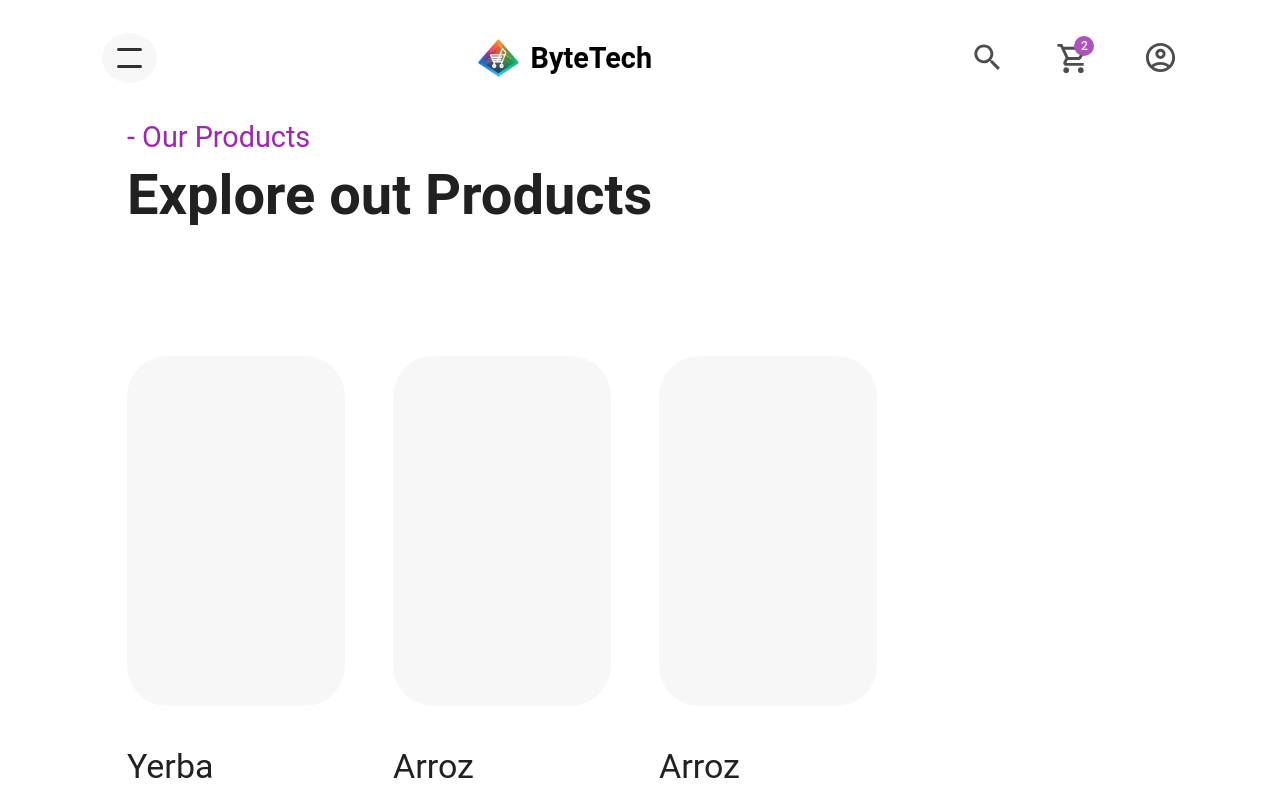
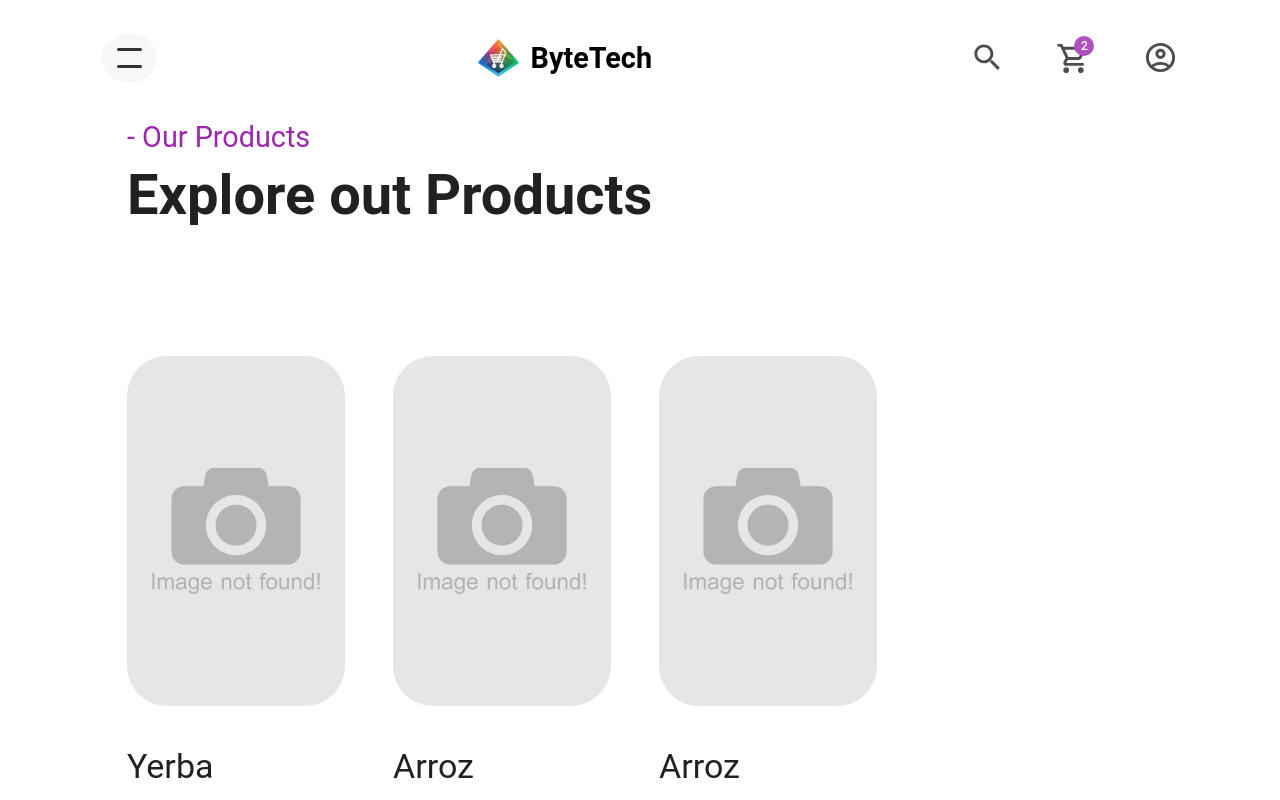
Before and after one commit to RodrigoCazard/PreEntrega--Dos-Cazard, a React (Vite) app: page /PreEntrega--Uno-Cazard/category/desktop in a window 1280 px wide. Shown: the top 800 px of the page. Built offline with nearby package versions, Linux system fonts and the light colour scheme.

Commit message:
commit para probar github pages

```diff
--- a/src/components/ItemDetailContainer/ItemDetail.jsx
+++ b/src/components/ItemDetailContainer/ItemDetail.jsx
@@ -44,7 +44,7 @@ const ItemDetail = ({ id, nombre, precio, img, category, stock }) => {
 
   return (
     <Grid container>
-      <Grid item xs={6} margin={"20px 0px 150px"}>
+      <Grid item sm={12} lg={6} margin={"20px 0px 150px"}>
         <Box textAlign={"center"}>
           <img
             src={Img}
@@ -61,12 +61,14 @@ const ItemDetail = ({ id, nombre, precio, img, category, stock }) => {
 
       <Grid
         item
-        xs={6}
+        sm={12}
+        lg={6}
         width={"100%"}
         margin={"20px 0px 150px"}
         display={"flex"}
         flexDirection={"column"}
         justifyContent={"center"}
+        alignItems={{ sm: "center", lg: "flex-start" }}
       >
         <Typography
           color={"primary"}
--- a/src/components/Items/Item.jsx
+++ b/src/components/Items/Item.jsx
@@ -1,9 +1,7 @@
 import { useTheme } from "@emotion/react";
-import { Category } from "@mui/icons-material";
-import { Box, Chip, Typography } from "@mui/material";
-import React from "react";
+import { Box, Typography } from "@mui/material";
 import { Link } from "react-router-dom";
-
+import Img from "../../assets/icon-image-not-found-free-vector.jpg";
 const CategoryColors = {
   desktop: "60, 179, 113",
   laptop: "0, 0, 255",
@@ -30,6 +28,10 @@ const Item = ({ id, category, nombre, precio, img }) => {
           position={"relative"}
           mb={5}
           sx={{
+            backgroundImage: `url(${Img})`,
+            backgroundPosition: "center",
+            backgroundRepeat: "no-repeat",
+            backgroundSize: "cover",
             position: "relative",
             cursor: "pointer",
             display: "flex",
@@ -56,9 +58,7 @@ const Item = ({ id, category, nombre, precio, img }) => {
               opacity: 1,
             },
           }}
-        >
-          <img src="" alt="" />
-        </Box>
+        ></Box>
       </Link>
       <Typography variant="h4" mb={3}>
         {nombre}
```
